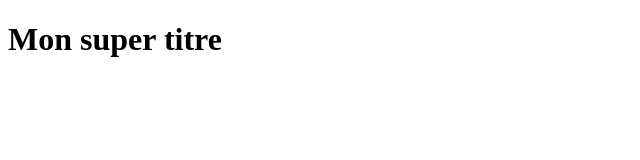
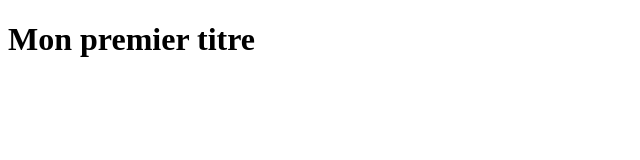
Before and after one commit to theblackmamba08/OpenclassroomsProject, a plain HTML site: page index.html in a window 1280 px wide. Shown: the whole page, without its empty margins (0-640 px from the left). Drawn offline with Linux system fonts and the light colour scheme.

Commit message:
Modification du titre H1

```diff
--- a/index.html
+++ b/index.html
@@ -6,6 +6,6 @@
     <title>Document</title>
 </head>
 <body>
-    <h1>Mon super titre</h1>
+    <h1>Mon premier titre</h1>
 </body>
 </html>
```
